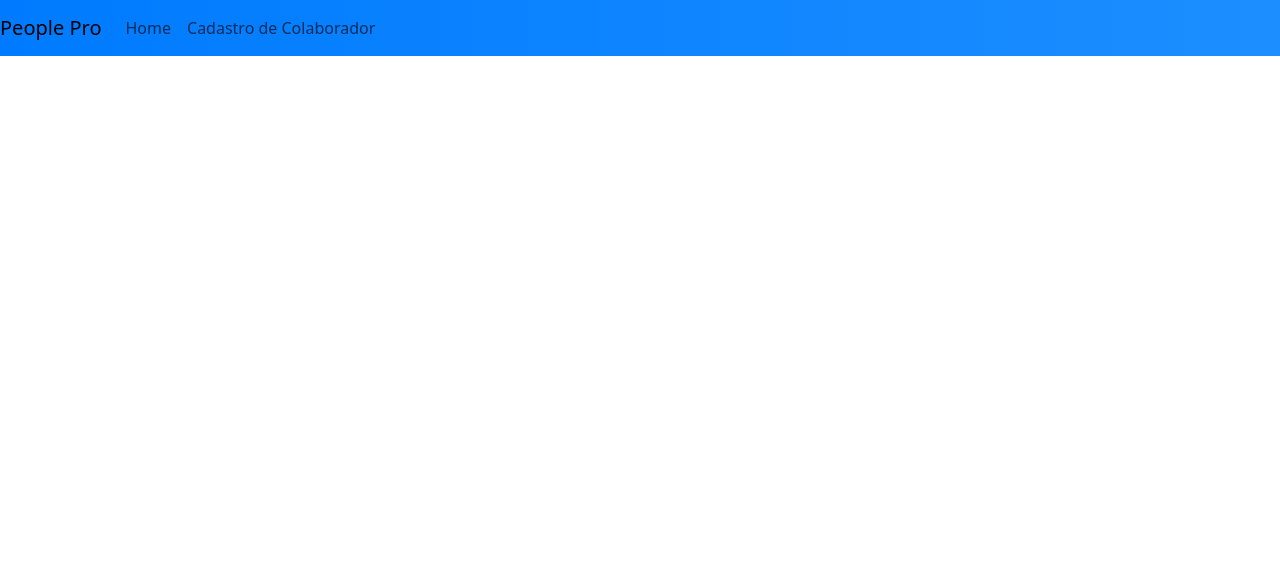
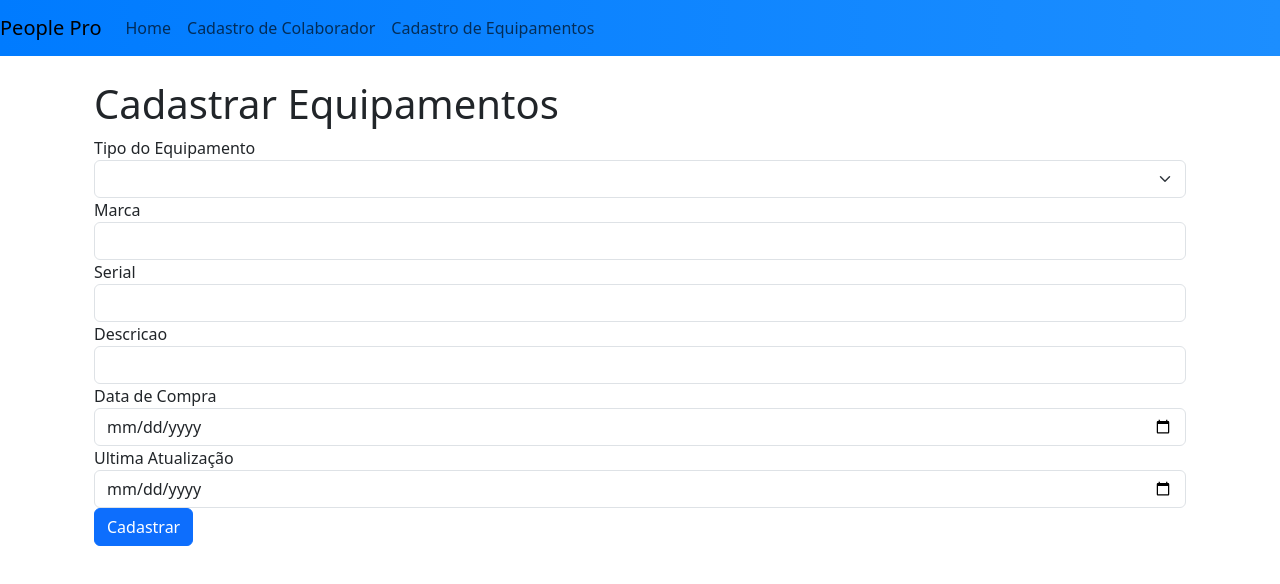
Before and after one commit to gloinho/PeoplePro, a Vue app in the folder people-pro/: page /cadastro-equipamento in a window 1280 px wide. Shown: the top 584 px of the page. Built offline with nearby package versions, Linux system fonts and the light colour scheme.

Commit message:
criação de pasta de components e cadastro de colaboradores

```diff
--- a/people-pro/src/App.vue
+++ b/people-pro/src/App.vue
@@ -1,32 +1,6 @@
 <template>
   <div id="app">
-    <nav class="navbar navbar-expand-lg navbar-light bg-light custom-nav">
-      <a class="navbar-brand" href="#">People Pro</a>
-      <button
-        class="navbar-toggler"
-        type="button"
-        data-toggle="collapse"
-        data-target="#navbarNav"
-        aria-controls="navbarNav"
-        aria-expanded="false"
-        aria-label="Toggle navigation"
-      >
-        <span class="navbar-toggler-icon"></span>
-      </button>
-      <div class="collapse navbar-collapse" id="navbarNav">
-        <ul class="navbar-nav">
-          <li class="nav-item">
-            <router-link class="nav-link" to="/">Home</router-link>
-          </li>
-          <li class="nav-item">
-            <router-link class="nav-link" to="/cadastro-colaborador">
-              Cadastro de Colaborador
-            </router-link>
-          </li>
-        </ul>
-      </div>
-    </nav>
-
+    <AppHeader />
     <div class="container my-4">
       <router-view></router-view>
     </div>
@@ -34,8 +8,13 @@
 </template>
 
 <script>
+import AppHeader from './components/AppHeader.vue'
+
 export default {
   name: 'App',
+  components:{
+    AppHeader
+  }
 };
 </script>
 
--- /dev/null
+++ b/people-pro/src/components/AppHeader.vue
@@ -0,0 +1,39 @@
+<template>
+    <nav class="navbar navbar-expand-lg navbar-light bg-light custom-nav">
+        <a class="navbar-brand" href="#">People Pro</a>
+        <button
+            class="navbar-toggler"
+            type="button"
+            data-toggle="collapse"
+            data-target="#navbarNav"
+            aria-controls="navbarNav"
+            aria-expanded="false"
+            aria-label="Toggle navigation"
+        >
+        <span class="navbar-toggler-icon"></span>
+        </button>
+            <div class="collapse navbar-collapse" id="navbarNav">
+                <ul class="navbar-nav">
+                    <li class="nav-item">
+                    <router-link class="nav-link" to="/">Home</router-link>
+                    </li>
+                    <li class="nav-item">
+                    <router-link class="nav-link" to="/cadastro-colaborador">
+                        Cadastro de Colaborador
+                    </router-link>
+                    </li>
+                    <li class="nav-item">
+                    <router-link class="nav-link" to="/cadastro-equipamento">
+                        Cadastro de Equipamentos
+                    </router-link>
+                    </li>
+                </ul>
+            </div>
+    </nav>
+</template>
+
+<script>
+    export default{
+        name: 'AppHeader'
+    }
+</script>
--- /dev/null
+++ b/people-pro/src/components/equipamentos/CadastroEquipamentos.vue
@@ -0,0 +1,76 @@
+<template>
+    <div class="container">
+        <h1>Cadastrar Equipamentos</h1>
+        <form>
+            <div class="form-group">
+                <label for="tipo-equipamento">Tipo do Equipamento</label>
+                <select
+                class="form-select"
+                id="tipo-equipamento"
+                v-model="equipamento.tipoEquipamento">
+                    <option v-for="tipo in tiposDisponiveis" :key="tipo">{{ tipo }}</option>
+                </select>
+            </div>
+            <div class="form-group">
+                <label for="marca-equipamento">Marca</label>
+                <input class="form-control" type="text" id="marca-equipamento" v-model="equipamento.marca"/>
+            </div>
+            <div class="form-group">
+                <label for="serial-equipamento">Serial</label>
+                <input class="form-control" type="text" id="serial-equipamento" v-model="equipamento.serial"/>
+            </div>
+            <div class="form-group">
+                <label for="descricao-equipamento">Descricao</label>
+                <input class="form-control" type="text" id="descricao-equipamento" v-model="equipamento.descricao"/>
+            </div>
+            <div class="form-group">
+                <label for="data-compra-equipamento">Data de Compra</label>
+                <input class="form-control" type="date" id="data-compra-equipamento" v-model="equipamento.dataDeCompra"/>
+            </div>
+            <div class="form-group">
+                <label for="ultima-atualizacao-equipamento">Ultima Atualização</label>
+                <input class="form-control" type="date" id="ultima-atualizacao-equipamento" v-model="equipamento.ultimaAtualizacao"/>
+            </div>
+            <div v-if="equipamento.tipoEquipamento==='Desktop' || equipamento.tipoEquipamento === 'Notebook'">
+                <div v-for="(caracteristica, index) in equipamento.caracteristicas" :key="index" class="form-group">
+                    <label for="teste">{{index.charAt(0).toUpperCase() + index.slice(1)}}</label>
+                    <input class="form-control" type="text" id="teste" v-model="equipamento.caracteristicas[index]"/>
+                </div>
+            </div>
+            <button
+                type="submit"
+                class="btn btn-primary"
+                @click.prevent="cadastrarEquipamento"
+              >Cadastrar</button>
+        </form>
+    </div>
+</template>
+
+<script>
+export default{
+    data() {
+        return  {
+            equipamento : {
+                tipoEquipamento:'',
+                marca:'',
+                serial:'',
+                descricao:'',
+                dataDeCompra:'',
+                ultimaAtualizacao:'',
+                caracteristicas: {
+                    ram:'',
+                    armazenamento:'',
+                    os:'',
+                    gpu:''
+                },
+        },
+        tiposDisponiveis:['Android','Iphone','Desktop','Notebook']
+        }
+    },
+    methods: {
+        cadastrarEquipamento(){
+            console.log('Equipamento Cadastrado:',this.equipamento)
+        }
+    }
+}
+</script>
--- a/people-pro/src/router.js
+++ b/people-pro/src/router.js
@@ -1,5 +1,6 @@
 import { createRouter, createWebHistory } from 'vue-router';
-import CadastroColaborador from './colaboradores/CadastroColaborador.vue'; // Importe o componente corretamente
+import CadastroColaborador from './components/colaboradores/CadastroColaborador.vue'; // Importe o componente corretamente
+import CadastroEquipamentos from './components/equipamentos/CadastroEquipamentos.vue'
 
 const router = createRouter({
   history: createWebHistory(),
@@ -9,6 +10,11 @@ const router = createRouter({
       name: 'CadastroColaborador',
       component: CadastroColaborador,
     },
+    {
+      path: '/cadastro-equipamento',
+      name: 'CadastroEquipamentos',
+      component: CadastroEquipamentos,
+    },
     // Outras rotas aqui, se necessário
   ],
 });
```
Also changed, not shown: people-pro/src/components/colaboradores/CadastroColaborador.vue (renamed from people-pro/src/colaboradores/CadastroColaborador.vue).
